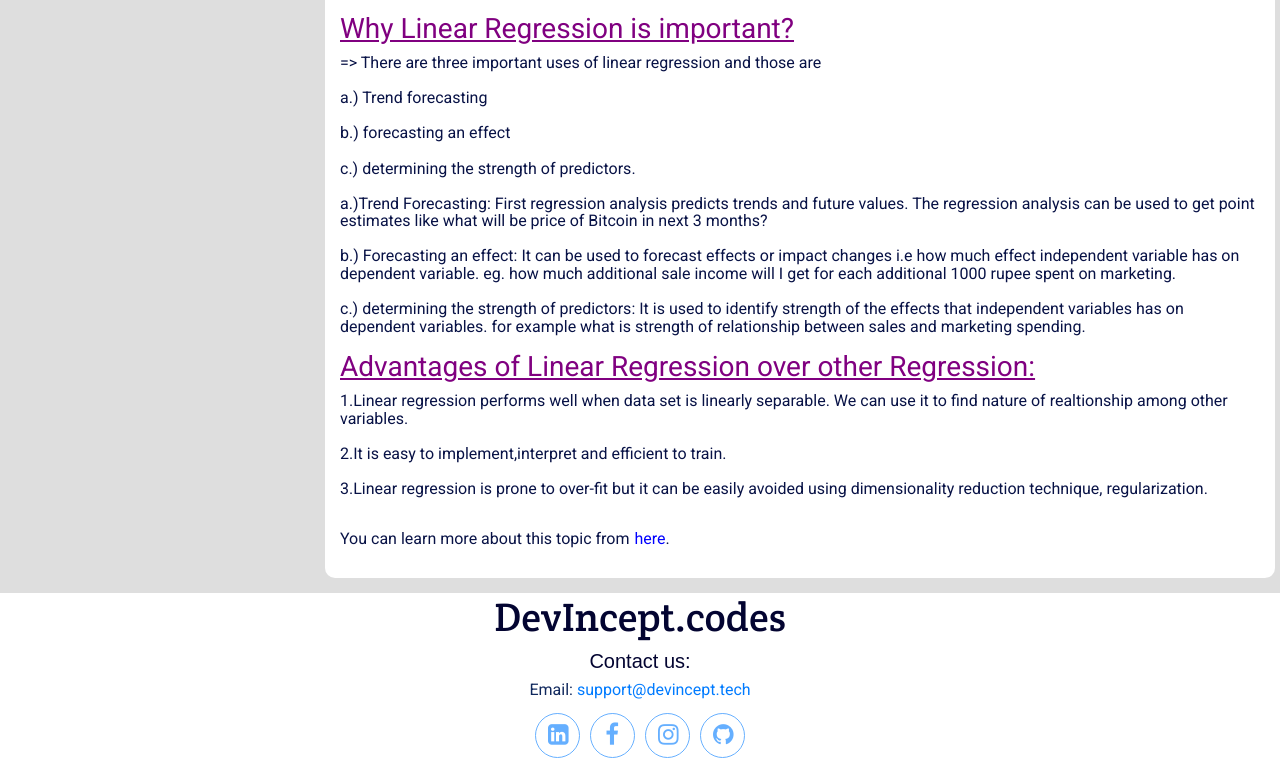
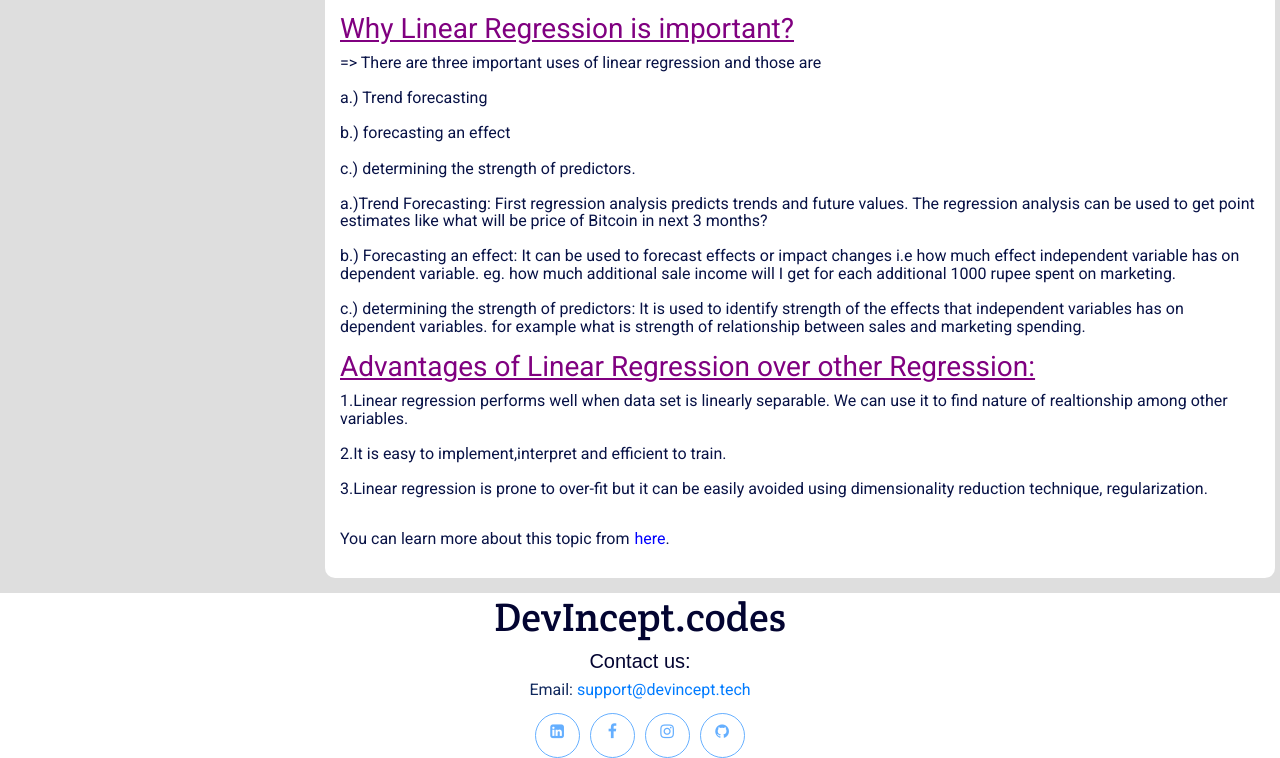
Before and after one commit to Learn-Write-Repeat/ml, a plain HTML site: page Linear Regression/linear-regression.html in a window 1280 px wide. Shown: the part 805-1563 px from the top of the page. Drawn offline with nearby package versions, Linux system fonts and the light colour scheme.

Commit message:
Update linear-regression.html

```diff
--- a/Linear Regression/linear-regression.html
+++ b/Linear Regression/linear-regression.html
@@ -123,9 +123,17 @@
         <h1>DevIncept.codes</h1>
         <h5>Contact us:</h5>
         <p>Email:<a href="#">&nbsp;support@devincept.tech</a></p>
-        <div class="d-flex flex-row" id="social-button"><button class="btn btn-primary" type="button"><a href="https://www.linkedin.com/company/devincept/" target="_blank"><i class="fa fa-linkedin-square" style="font-size: 24px;" href=""></i></a></button><button class="btn btn-primary" type="button"><a href="https://www.facebook.com/DevIncept/" target="_blank"><i class="fa fa-facebook" style="font-size: 24px;"></i></a></button>
-            <button
-                class="btn btn-primary" type="button"><a href="https://www.instagram.com/devincept.tech/?hl=en" target="_blank"><i class="fa fa-instagram" style="font-size: 24px;"></i></a></button><button class="btn btn-primary" type="button"><a href="https://github.com/Learn-Write-Repeat" target="_blank"><i class="fa fa-github" style="font-size: 24px;"></i></a></button></div>
+
+        <div class="d-flex">
+            <a href="https://www.linkedin.com/company/devincept/" class="btn btn-primary" role="button" aria-pressed="true"><i
+                    class="fa fa-linkedin-square"></i></a>
+            <a href="https://www.facebook.com/DevIncept" class="btn btn-primary" role="button" aria-pressed="true"><i
+                    class="fa fa-facebook"></i></a>
+            <a href="https://www.instagram.com/devincept.tech/" class="btn btn-primary" role="button" aria-pressed="true"><i
+                    class="fa fa-instagram"></i></a>
+            <a href="https://github.com/DevIncept" class="btn btn-primary" role="button" aria-pressed="true"><i
+                    class="fa fa-github"></i></a>
+        </div>
     </footer>
     <script>
         function cb(response) {
```
